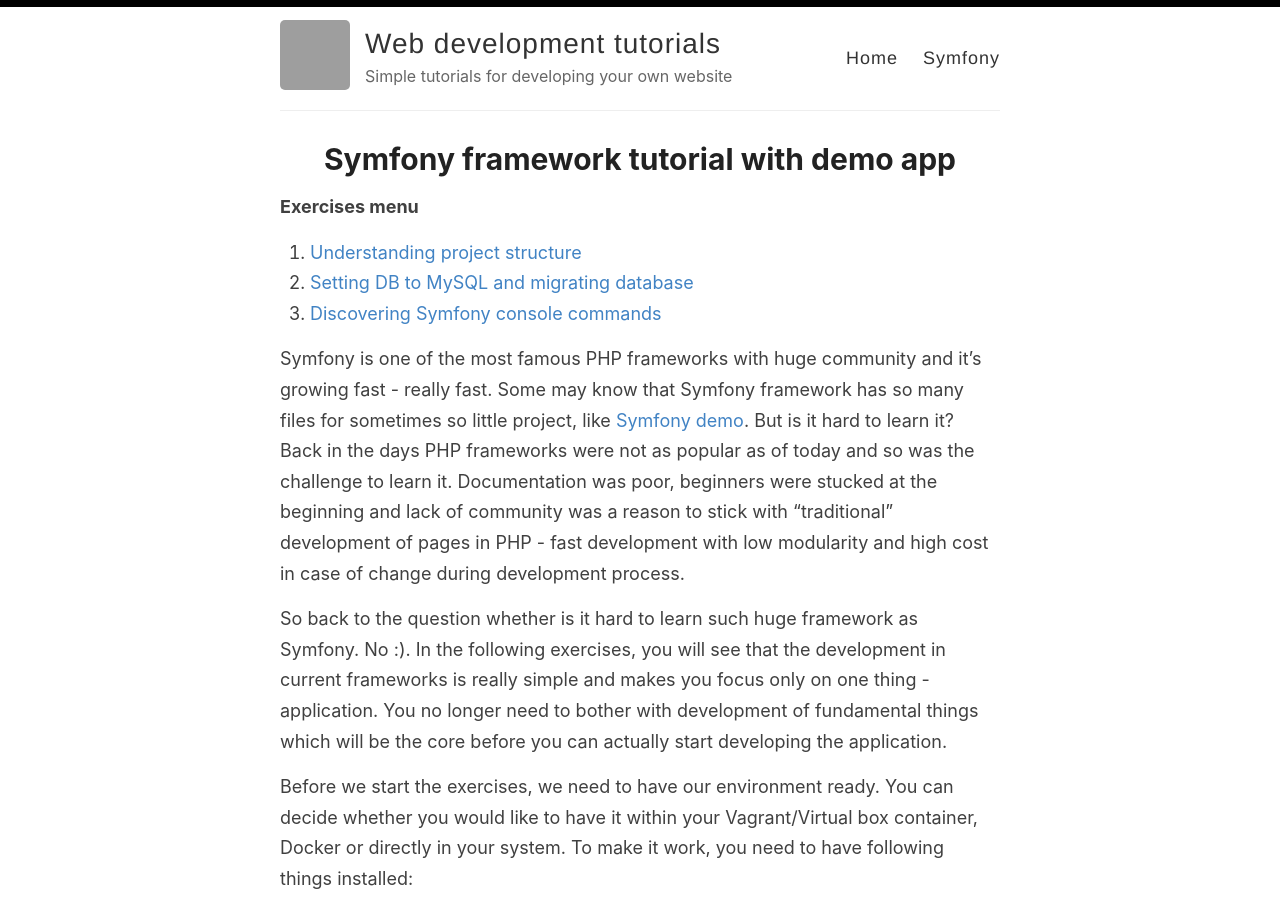
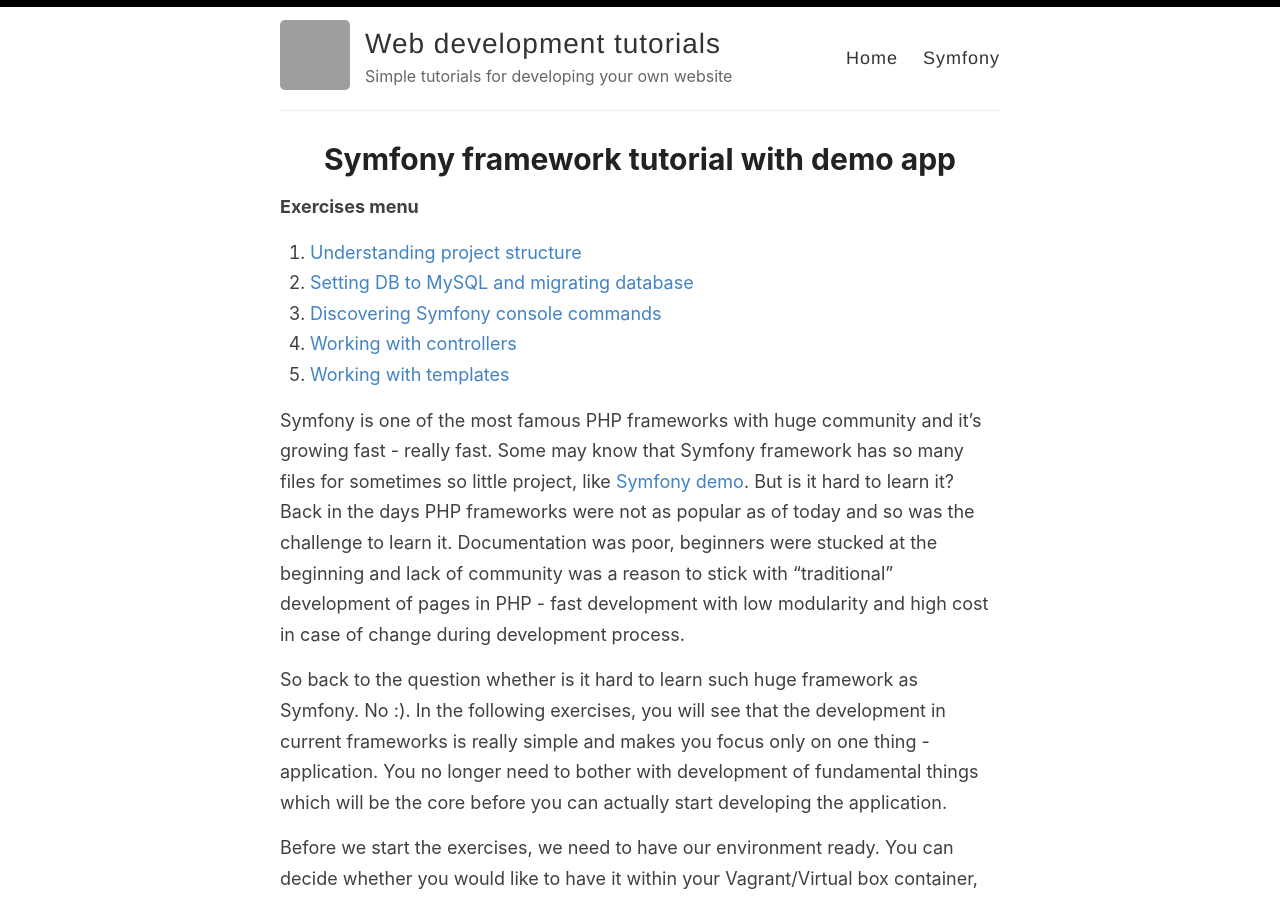
Before and after one commit to Lkopo/lkopo.github.io, a Jekyll site: the page built from _pages/symfony.md, in a window 1280 px wide and 900 px high. Built offline with Jekyll 4.4.1, drawn with Linux system fonts in a browser that asks for light colours; grey boxes are pictures that could not be loaded.

Commit message:
Update symfony.md

```diff
--- a/_pages/symfony.md
+++ b/_pages/symfony.md
@@ -8,6 +8,8 @@ permalink: /tutorial/symfony
 1. [Understanding project structure](/tutorial/symfony/01-understanding-project-structure)
 2. [Setting DB to MySQL and migrating database](/tutorial/symfony/02-setting-db-to-mysql-and-migrating-database)
 3. [Discovering Symfony console commands](/tutorial/symfony/03-discovering-symfony-console-commands)
+4. [Working with controllers](/tutorial/symfony/04-working-with-controllers)
+5. [Working with templates](/tutorial/symfony/05-working-with-templates)
 
 Symfony is one of the most famous PHP frameworks with huge community and it's growing fast - really fast. Some may know that Symfony framework has so many files for sometimes so little project, like [Symfony demo](https://github.com/symfony/demo). But is it hard to learn it? Back in the days PHP frameworks were not as popular as of today and so was the challenge to learn it. Documentation was poor, beginners were stucked at the beginning and lack of community was a reason to stick with "traditional" development of pages in PHP - fast development with low modularity and high cost in case of change during development process.
 
```
